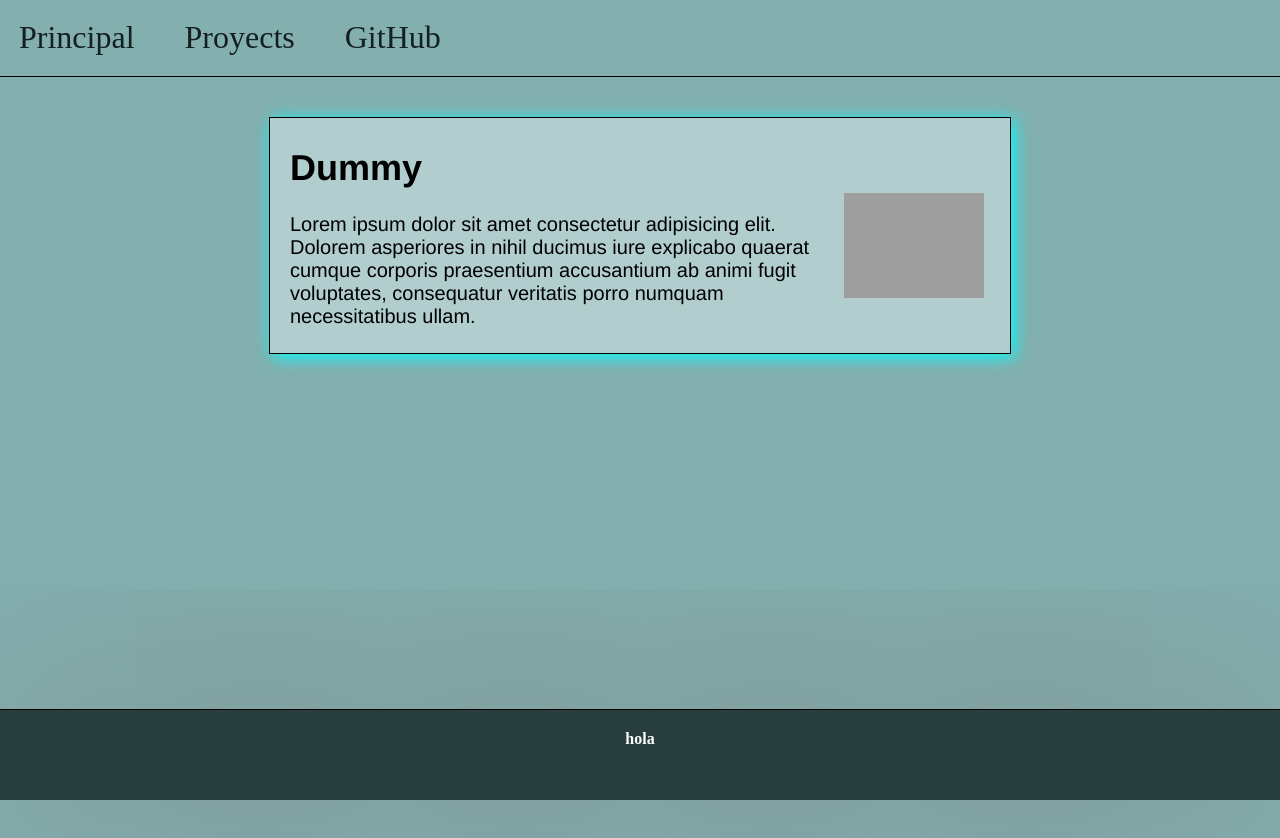
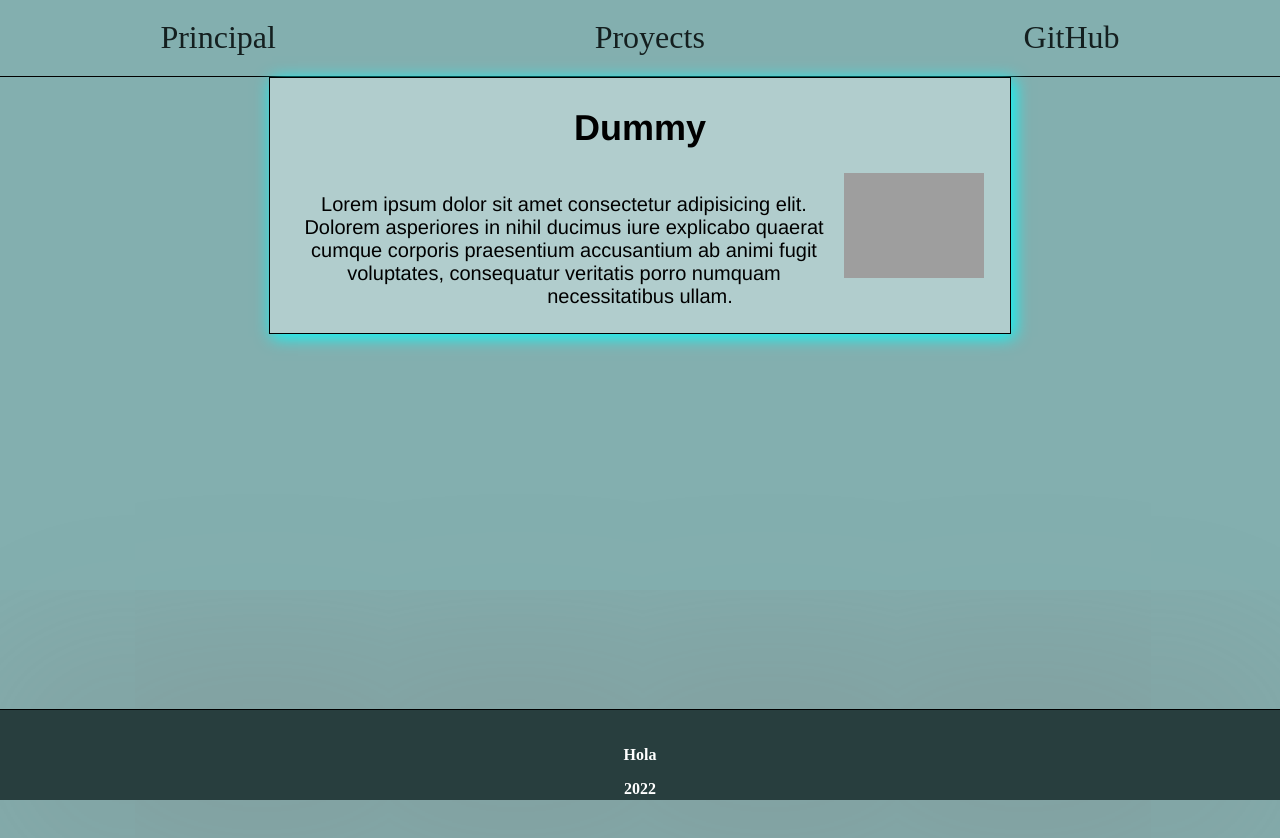
Before and after one commit to riskypotato241/playingwithcss, a plain HTML site: page index.html in a window 1280 px wide. Drawn offline with Linux system fonts and the light colour scheme; grey boxes are pictures that could not be loaded.

Commit message:
Try flexbox

```diff
--- a/index.html
+++ b/index.html
@@ -19,6 +19,6 @@
         Lorem ipsum dolor sit amet consectetur adipisicing elit. <img src="https://cf.ltkcdn.net/cats/cat-breeds/images/orig/322340-600x600-bengal-closeup-1.jpg"> Dolorem asperiores in nihil ducimus iure explicabo quaerat cumque corporis praesentium accusantium ab animi fugit voluptates, consequatur veritatis porro numquam necessitatibus ullam.
     </p>
     </div>
-    <footer>hola</footer>
+    <footer><p>Hola</p><p>2022</p></footer>
 </body>
 </html>
--- a/styles.css
+++ b/styles.css
@@ -2,12 +2,14 @@
     margin: -10px -10px 0 -10px;
     border: 1px solid black;
     display: flex;
-    gap: 50px;
-    padding: 20px;
     font-size: 32px;
+    padding: 20px 2px;
     color: #141f1f;
+    justify-content: space-around;
+    align-items: center;
+}
 
-}
+
 
 img {
     float:right;
@@ -17,7 +19,11 @@ img {
 }
 
 .main {
-    margin: 40px auto;
+    display:flex;
+    justify-content: center;
+    margin: 0 auto;
+    flex-flow: row wrap;
+    text-align: center;
     max-width: 700px;
     font-family: 'Franklin Gothic Medium', 'Arial Narrow', Arial, sans-serif;
     font-size: 20px;
@@ -46,13 +52,12 @@ img {
     margin-bottom: 150px;
     background-color: #83afaf;
     height: 100%;
-    display: flex;
-    flex-direction: column;
+
 
   }
 
   h1,h2,h3, h4 {
-    font-weight: bold;;
+    font-weight: bold;
   }
 
   h1 {
@@ -62,3 +67,7 @@ img {
   h3 {
     font-size: 32px;
   }
+
+  hr {
+    border-top: 3px solid #bbb;
+  }
```
